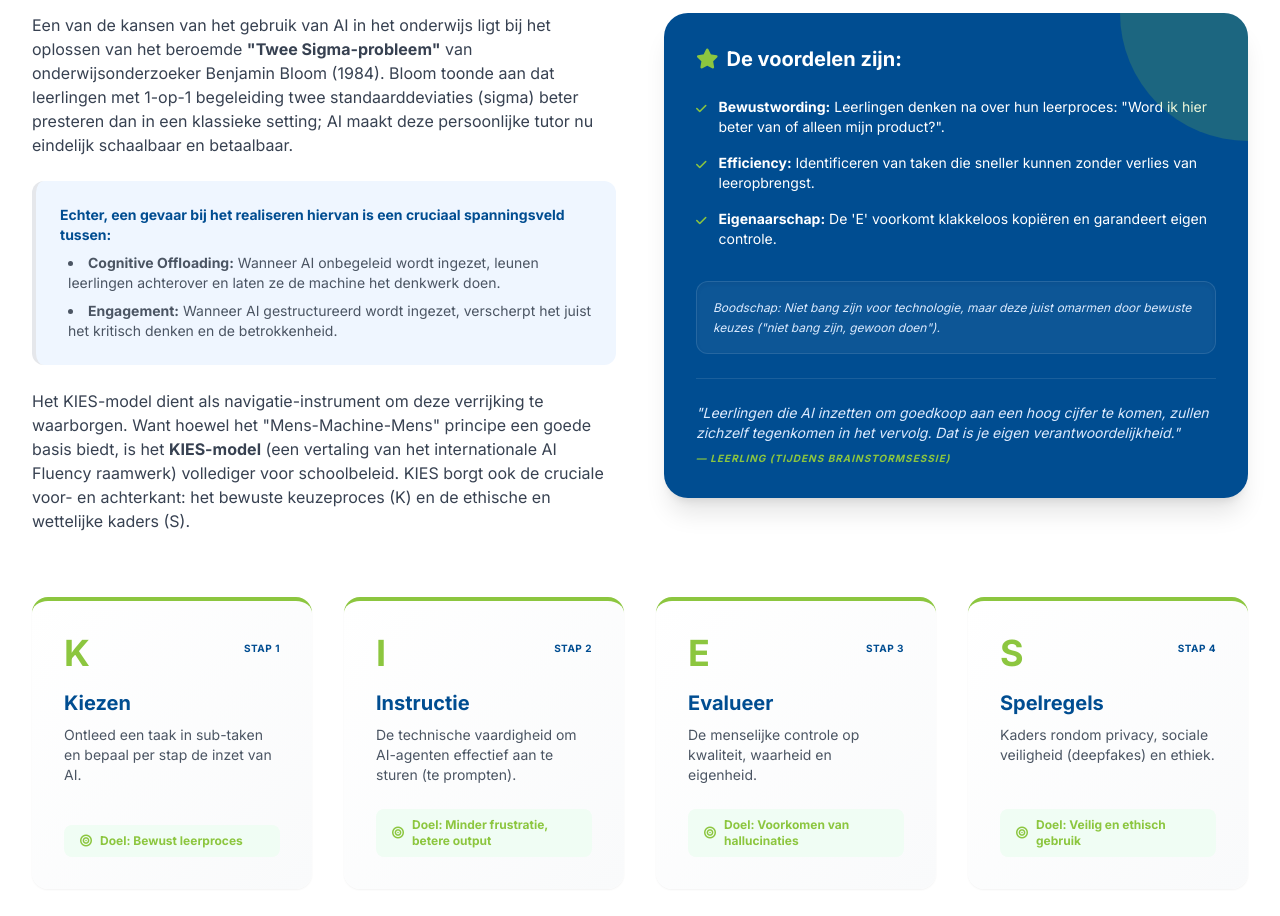
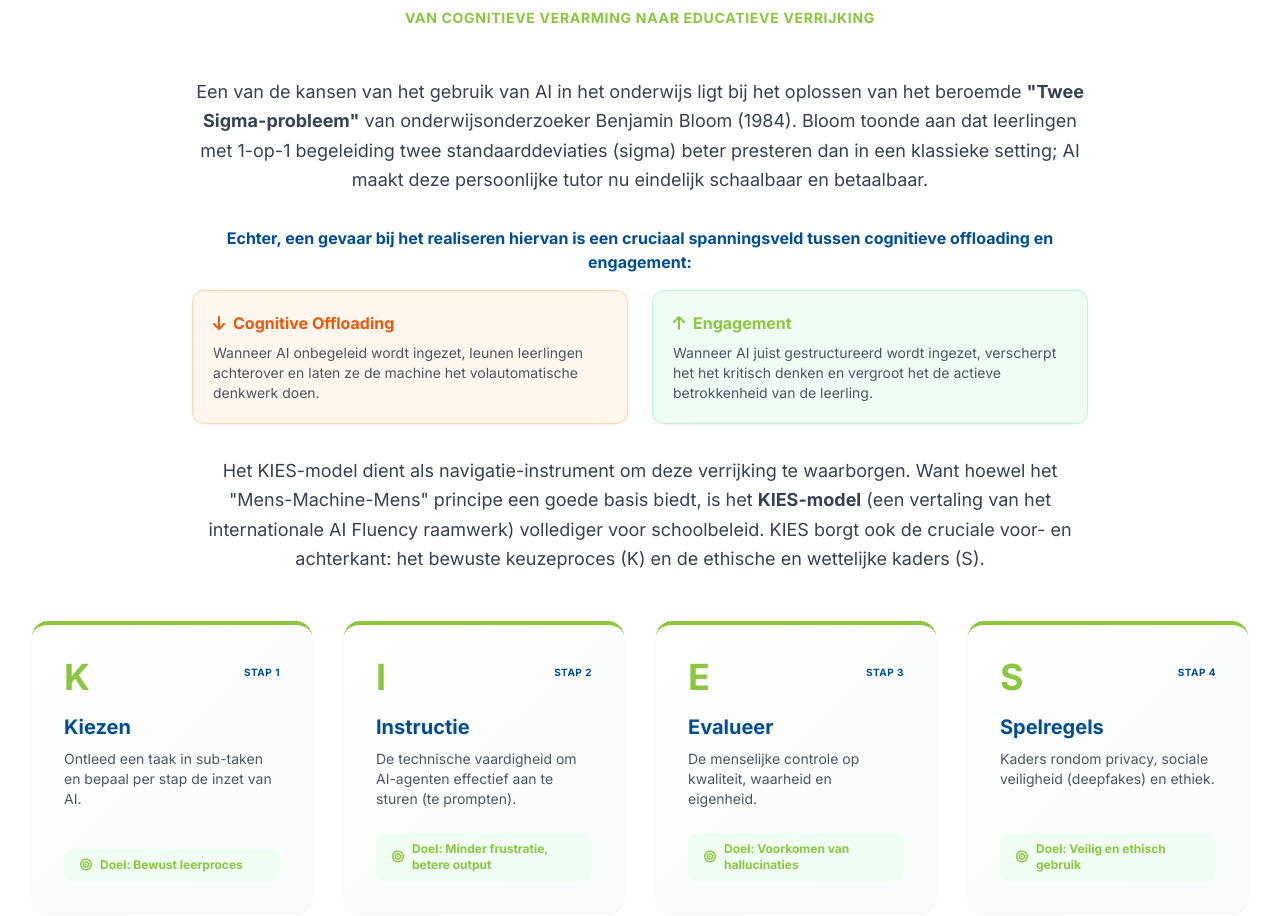
Before and after one commit to MartijnVanMourik/AI-Vaardigheid-en-KIES, a plain HTML site: page index.html in a window 1280 px wide. Shown: the part 763-1679 px from the top of the page. Drawn offline with nearby package versions, Linux system fonts and the light colour scheme.

Commit message:
feat: update page title and hero section content, and refactor the "Cognitive Offloading vs. Engagement" explanation for clarity.

```diff
--- a/index.html
+++ b/index.html
@@ -4,7 +4,7 @@
 <head>
     <meta charset="UTF-8">
     <meta name="viewport" content="width=device-width, initial-scale=1.0">
-    <title>AI-vaardigheid | Han Fortmann</title>
+    <title>A.I. kompas | Han Fortmann</title>
     <link rel="icon" type="image/svg+xml" href="assets/favicon.svg">
     <link rel="icon" type="image/png" sizes="96x96" href="assets/favicon-96x96.png">
     <script src="https://cdn.tailwindcss.com"></script>
@@ -125,12 +125,12 @@
     <section id="home" class="hero-section py-32 text-white relative">
         <div class="absolute inset-0 bg-trinitas-blue/40"></div>
         <div class="max-w-7xl mx-auto px-4 sm:px-6 lg:px-8 text-center relative z-10">
+            <div class="text-xl md:text-2xl font-bold text-trinitas-green mb-4 uppercase tracking-wide">A.I. kompas Han Fortmann</div>
             <h1 class="text-4xl md:text-6xl font-extrabold mb-6">
                 KIES bewust, <span class="text-trinitas-green">regie over AI.</span>
             </h1>
-            <p class="text-xl md:text-2xl max-w-3xl mx-auto mb-16 text-gray-100 font-semibold drop-shadow-md">
-                Op het Han Fortmann leiden we leerlingen op tot AI-vaardige burgers. Geen passieve consumenten, maar
-                bewuste regisseurs van technologie.
+            <p class="text-lg md:text-xl max-w-4xl mx-auto mb-16 text-gray-100 font-semibold drop-shadow-md">
+                Op het Han Fortmann leiden we leerlingen op tot AI-vaardige burgers. Geen passieve consumenten, maar bewuste regisseurs van technologie. Met dit kompas geven we zowel richting als kaders aan met betrekking tot het gebruik van A.I. zowel voor leerlingen als docenten.
             </p>
             <div class="flex flex-wrap justify-center gap-12">
                 <div class="wavy-underline">
@@ -165,86 +165,41 @@
                 <span class="text-trinitas-green font-bold tracking-wider uppercase text-sm">Van cognitieve verarming
                     naar educatieve verrijking</span>
 
-                <div class="grid lg:grid-cols-2 gap-12 items-start mt-12 text-left">
-                    <div class="space-y-6 text-gray-700">
-                        <p>
-                            Een van de kansen van het gebruik van AI in het onderwijs ligt bij het oplossen van het
-                            beroemde
-                            <strong>"Twee Sigma-probleem"</strong> van onderwijsonderzoeker Benjamin Bloom (1984).
-                            Bloom toonde aan dat leerlingen met 1-op-1 begeleiding twee standaarddeviaties (sigma) beter
-                            presteren dan in een klassieke setting;
-                            AI maakt deze persoonlijke tutor nu eindelijk schaalbaar en betaalbaar.
-                        </p>
+                <div class="mt-12 text-center max-w-4xl mx-auto space-y-8 text-gray-700">
+                    <p class="text-lg leading-relaxed">
+                        Een van de kansen van het gebruik van AI in het onderwijs ligt bij het oplossen van het beroemde <strong>"Twee Sigma-probleem"</strong> van onderwijsonderzoeker Benjamin Bloom (1984). Bloom toonde aan dat leerlingen met 1-op-1 begeleiding twee standaarddeviaties (sigma) beter presteren dan in een klassieke setting; AI maakt deze persoonlijke tutor nu eindelijk schaalbaar en betaalbaar.
+                    </p>
 
-                        <div class="bg-blue-50 p-6 rounded-xl border-l-4 border-trinitas-blue">
-                            <h4 class="font-bold text-trinitas-blue mb-2 text-sm">Echter, een gevaar bij het realiseren
-                                hiervan is
-                                een cruciaal spanningsveld tussen:</h4>
-                            <ul class="list-disc list-inside space-y-2 ml-2 text-sm text-gray-600">
-                                <li><strong>Cognitive Offloading:</strong> Wanneer AI onbegeleid wordt ingezet, leunen
-                                    leerlingen achterover en laten ze de machine het denkwerk doen.</li>
-                                <li><strong>Engagement:</strong> Wanneer AI gestructureerd wordt ingezet, verscherpt het
-                                    juist het kritisch denken en de betrokkenheid.</li>
-                            </ul>
+                    <div>
+                        <h4 class="font-bold text-trinitas-blue mb-4">Echter, een gevaar bij het realiseren hiervan is een cruciaal spanningsveld tussen cognitieve offloading en engagement:</h4>
+
+                        <div class="grid md:grid-cols-2 gap-6 text-left">
+                            <div class="bg-orange-50 border border-orange-200 p-5 rounded-xl shadow-sm">
+                                <div class="text-orange-600 font-bold mb-2 flex items-center">
+                                    <i class="fas fa-arrow-down mr-2"></i> Cognitive Offloading
+                                </div>
+                                <p class="text-sm text-gray-600">
+                                    Wanneer AI onbegeleid wordt ingezet, leunen leerlingen achterover en laten ze de machine het volautomatische denkwerk doen.
+                                </p>
+                            </div>
+                            <div class="bg-green-50 border border-green-200 p-5 rounded-xl shadow-sm">
+                                <div class="text-trinitas-green font-bold mb-2 flex items-center">
+                                    <i class="fas fa-arrow-up mr-2"></i> Engagement
+                                </div>
+                                <p class="text-sm text-gray-600">
+                                    Wanneer AI juist gestructureerd wordt ingezet, verscherpt het het kritisch denken en vergroot het de actieve betrokkenheid van de leerling.
+                                </p>
+                            </div>
                         </div>
-
-                        <p>
-                            Het KIES-model dient als navigatie-instrument om deze verrijking te waarborgen. Want hoewel
-                            het "Mens-Machine-Mens" principe een goede basis biedt, is het
-                            <strong>KIES-model</strong> (een vertaling van het internationale AI Fluency raamwerk)
-                            vollediger voor schoolbeleid.
-                            KIES borgt ook de cruciale voor- en achterkant: het bewuste keuzeproces (K) en de ethische
-                            en wettelijke kaders (S).
-                        </p>
                     </div>
 
-                    <!-- Voordelen Blok -->
-                    <div class="bg-trinitas-blue text-white p-8 rounded-3xl shadow-xl relative overflow-hidden">
-                        <div class="absolute top-0 right-0 w-32 h-32 bg-trinitas-green rounded-bl-full opacity-20">
-                        </div>
-                        <h4 class="text-xl font-bold mb-6 flex items-center">
-                            <i class="fas fa-star text-trinitas-green mr-2"></i>
-                            De voordelen zijn:
-                        </h4>
-                        <ul class="space-y-4 text-sm">
-                            <li class="flex items-start">
-                                <i class="fas fa-check text-trinitas-green mt-1 mr-3 text-xs"></i>
-                                <span><strong>Bewustwording:</strong> Leerlingen denken na over hun leerproces: "Word ik
-                                    hier beter van of alleen mijn product?".</span>
-                            </li>
-                            <li class="flex items-start">
-                                <i class="fas fa-check text-trinitas-green mt-1 mr-3 text-xs"></i>
-                                <span><strong>Efficiency:</strong> Identificeren van taken die sneller kunnen zonder
-                                    verlies van leeropbrengst.</span>
-                            </li>
-                            <li class="flex items-start">
-                                <i class="fas fa-check text-trinitas-green mt-1 mr-3 text-xs"></i>
-                                <span><strong>Eigenaarschap:</strong> De 'E' voorkomt klakkeloos kopiëren en garandeert
-                                    eigen controle.</span>
-                            </li>
-                        </ul>
-                        <p
-                            class="mt-8 text-xs italic text-blue-100 bg-white/5 p-4 rounded-xl border border-white/10 leading-relaxed shadow-inner">
-                            Boodschap: Niet bang zijn voor technologie, maar deze juist omarmen door bewuste keuzes
-                            ("niet bang zijn, gewoon doen").
-                        </p>
-
-                        <!-- Student Quote -->
-                        <div class="mt-6 pt-6 border-t border-white/10">
-                            <blockquote class="text-sm italic text-blue-100">
-                                "Leerlingen die AI inzetten om goedkoop aan een hoog cijfer te komen, zullen zichzelf
-                                tegenkomen
-                                in het vervolg. Dat is je eigen verantwoordelijkheid."
-                            </blockquote>
-                            <cite
-                                class="block mt-2 text-[10px] text-trinitas-green font-bold uppercase tracking-widest">—
-                                Leerling (tijdens brainstormsessie)</cite>
-                        </div>
-                    </div>
+                    <p class="text-lg leading-relaxed">
+                        Het KIES-model dient als navigatie-instrument om deze verrijking te waarborgen. Want hoewel het "Mens-Machine-Mens" principe een goede basis biedt, is het <strong>KIES-model</strong> (een vertaling van het internationale AI Fluency raamwerk) vollediger voor schoolbeleid. KIES borgt ook de cruciale voor- en achterkant: het bewuste keuzeproces (K) en de ethische en wettelijke kaders (S).
+                    </p>
                 </div>
             </div>
 
-            <div class="grid md:grid-cols-2 lg:grid-cols-4 gap-8 mt-16">
+            <div class="grid md:grid-cols-2 lg:grid-cols-4 gap-8 mb-16">
                 <!-- K -->
                 <div
                     class="card-gradient p-8 rounded-2xl border-t-4 border-trinitas-green shadow-sm hover:shadow-xl transition relative flex flex-col h-full">
@@ -321,6 +276,49 @@
                             Doel: Veilig en ethisch gebruik
                         </div>
                     </div>
+                </div>
+            </div>
+
+            <!-- Voordelen Blok -->
+            <div class="max-w-4xl mx-auto bg-trinitas-blue text-white p-8 rounded-3xl shadow-xl relative overflow-hidden">
+                <div class="absolute top-0 right-0 w-32 h-32 bg-trinitas-green rounded-bl-full opacity-20">
+                </div>
+                <h4 class="text-xl font-bold mb-6 flex items-center">
+                    <i class="fas fa-star text-trinitas-green mr-2"></i>
+                    De voordelen zijn:
+                </h4>
+                <ul class="space-y-4 text-sm">
+                    <li class="flex items-start">
+                        <i class="fas fa-check text-trinitas-green mt-1 mr-3 text-xs"></i>
+                        <span><strong>Bewustwording:</strong> Leerlingen denken na over hun leerproces: "Word ik
+                            hier beter van of alleen mijn product?".</span>
+                    </li>
+                    <li class="flex items-start">
+                        <i class="fas fa-check text-trinitas-green mt-1 mr-3 text-xs"></i>
+                        <span><strong>Efficiency:</strong> Identificeren van taken die sneller kunnen zonder
+                            verlies van leeropbrengst.</span>
+                    </li>
+                    <li class="flex items-start">
+                        <i class="fas fa-check text-trinitas-green mt-1 mr-3 text-xs"></i>
+                        <span><strong>Eigenaarschap:</strong> De 'E' voorkomt klakkeloos kopiëren en garandeert
+                            eigen controle.</span>
+                    </li>
+                </ul>
+                <p
+                    class="mt-8 text-xs italic text-blue-100 bg-white/5 p-4 rounded-xl border border-white/10 leading-relaxed shadow-inner">
+                    Boodschap: Niet bang zijn voor technologie, maar deze juist omarmen door bewuste keuzes
+                    ("niet bang zijn, gewoon doen").
+                </p>
+
+                <!-- Student Quote -->
+                <div class="mt-6 pt-6 border-t border-white/10">
+                    <blockquote class="text-sm italic text-blue-100">
+                        "Leerlingen die AI inzetten om goedkoop aan een hoog cijfer te komen, zullen zichzelf tegenkomen
+                        in het vervolg. Dat is je eigen verantwoordelijkheid."
+                    </blockquote>
+                    <cite
+                        class="block mt-2 text-[10px] text-trinitas-green font-bold uppercase tracking-widest">—
+                        Leerling (tijdens brainstormsessie)</cite>
                 </div>
             </div>
 
@@ -542,7 +540,14 @@
         <div class="max-w-7xl mx-auto px-4 sm:px-6 lg:px-8">
             <div class="text-center mb-16">
                 <h2 class="text-3xl font-bold text-trinitas-blue mb-4">De Docent als Regisseur</h2>
-                <div class="h-1 w-24 bg-trinitas-green mx-auto"></div>
+                <div class="h-1 w-24 bg-trinitas-green mx-auto mb-12"></div>
+                <div class="max-w-3xl mx-auto bg-green-50 p-8 rounded-3xl border border-trinitas-green/20 shadow-sm relative">
+                    <i class="fas fa-quote-left text-trinitas-green/20 text-4xl absolute top-6 left-6"></i>
+                    <p class="text-lg md:text-xl text-trinitas-blue italic font-medium relative z-10 font-semibold leading-relaxed">
+                        "Zie A.I. niet als concurrent van de docent, maar meer als een extra assistent in de klas."
+                    </p>
+                    <cite class="block mt-4 text-xs text-trinitas-green font-bold uppercase tracking-widest">— Tip van onze leerlingen</cite>
+                </div>
             </div>
 
             <div class="grid lg:grid-cols-2 gap-12">
@@ -788,7 +793,7 @@
                         De laagdrempeligheid van tools zoals Grok maakt misbruik eenvoudig. Het genereren van AI-content
                         van anderen is strikt verboden en geldt als <strong>zwaar wangedrag</strong>.<br /><br />Het
                         creëren of verspreiden van (seksueel) getinte of racistische AI-gegenereerde beelden van anderen
-                        leidt tot directe schorsing.
+                        is bij wet verboden en leidt op het H.F. dan ook tot directe schorsing.
                     </p>
                 </div>
             </div>
```
